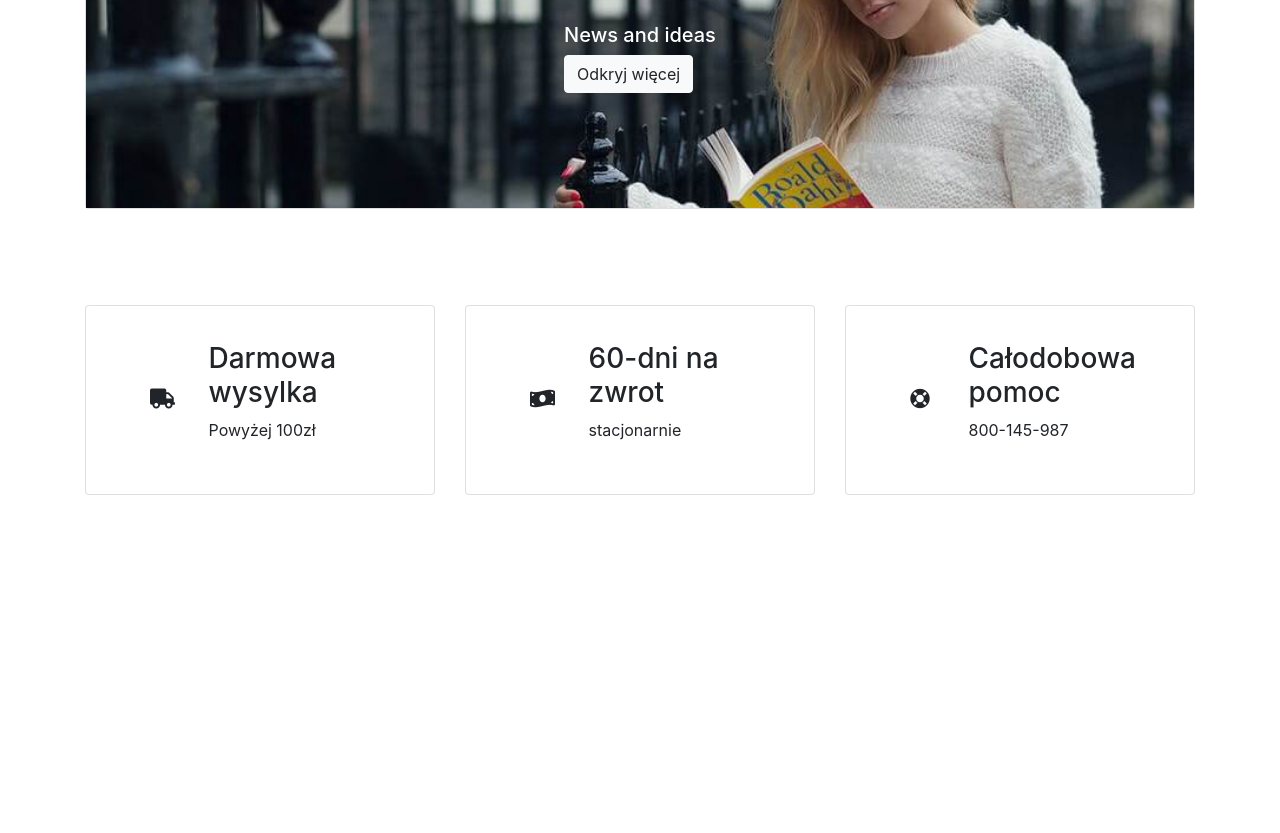
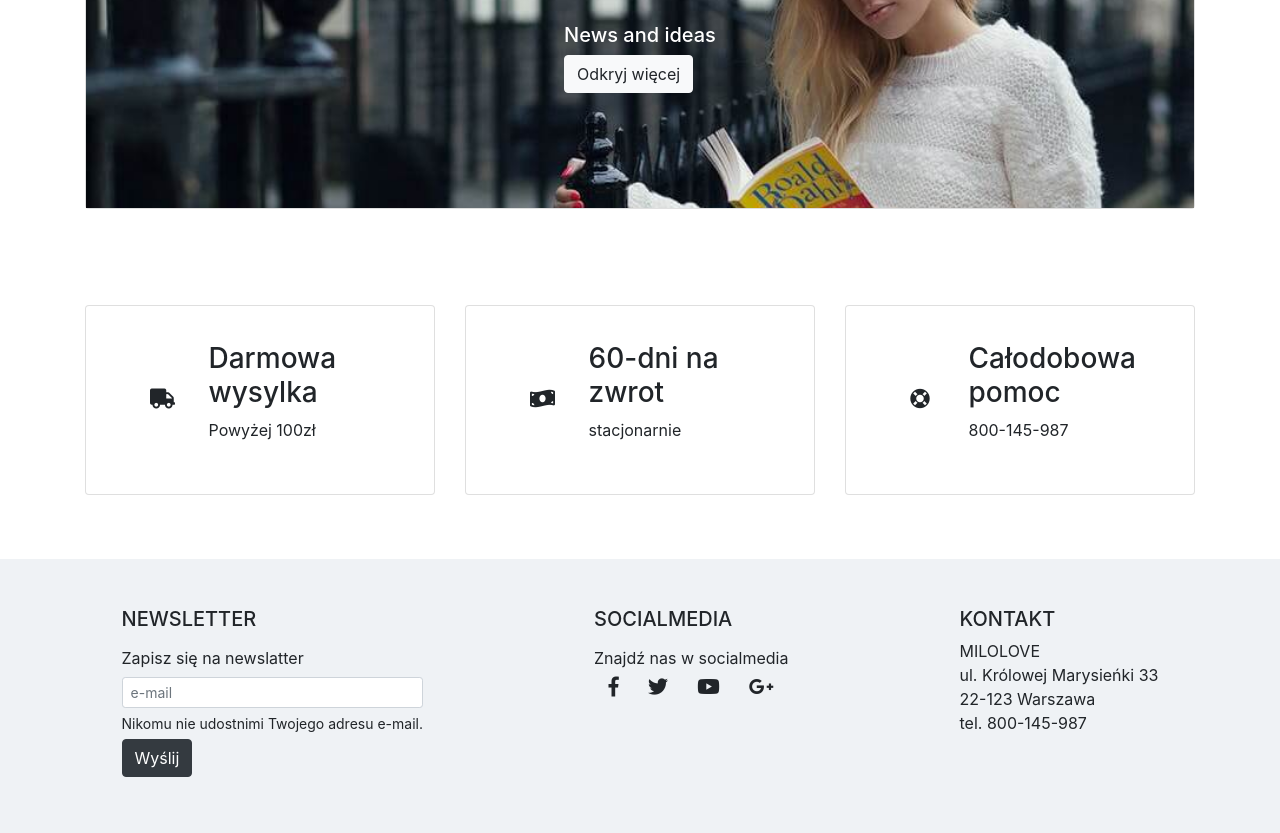
Before and after one commit to OllaWilk/bootstrap-home-page-shop, a website: page index.html in a window 1280 px wide. Shown: the part 1861-2694 px from the top of the page. Before the commit the page ends 2420 px from the top, so only its background shows below. Drawn offline with nearby package versions, Linux system fonts and the light colour scheme.

Commit message:
add newsleter/kontakt/socialmedia section

```diff
--- a/index.html
+++ b/index.html
@@ -200,13 +200,13 @@
     <section class="py-5">
         <div class="container ">
             <div class="row  ">
-                <div class="col-md-4 col-sm-12 mb-3">
+                <div class="col-md-4 col-sm-12 mb-3 ">
                     <div class="card p-3 md-3">
                         <div class="row ">
                             <div class="col-md-3 align-self-center d-sm-none d-lg-block">
                                 <i class="fas fa-truck  pl-5" style="font-size: 20px;"></i>
                             </div>
-                            <div class="col-md-9">
+                            <div class="col-md-9 ">
                                 <div class=" card-body">
                                     <h3>Darmowa wysylka</h3>
                                     <p>Powyżej 100zł</p>
@@ -249,7 +249,50 @@
 
             </div>
         </div>
+    </section>
+    <!-- newslatter -->
+    <section class="newsletter p-5" style="background: #eff2f5;">
+        <div class="container-newsletter">
+            <div class="d-flex justify-content-around">
+                <div class="col-sm-lg-4 pr-4">
+                    <div clas="card m-3">
+                        <form>
+                            <h5>NEWSLETTER</h5>
+                            <label class=" col-form-label">Zapisz się na newslatter</label>
+                            <input type="email" class="form-control form-control-sm" id="colFormLabelSm"
+                                placeholder="e-mail">
+                            <p class="col-form-label col-form-label-sm">
+                                Nikomu nie udostnimi Twojego adresu e-mail.
+                            </p>
+                            <button type="submit" class="btn btn-dark mb-2">Wyślij</button>
 
+                        </form>
+                    </div>
+                </div>
+                <div class="col-sm-lg-4 pr-4 ">
+                    <div clas="card m-3 ">
+                        <h5>SOCIALMEDIA</h5>
+                        <label class=" col-form-label">Znajdź nas w socialmedia</label>
+                        <div class="d-flex justify-content-around" style="font-size: 20px;">
+                            <i class="fab fa-facebook-f "></i>
+                            <i class="fab fa-twitter"></i>
+                            <i class="fab fa-youtube"></i>
+                            <i class="fab fa-google-plus-g"></i>
+                        </div>
+                    </div>
+                </div>
+                <div class="col-sm-lg-4">
+                    <div clas="card m-3">
+                        <h5>KONTAKT</h5>
+                        <p> MILOLOVE <br>
+                            ul. Królowej Marysieńki 33 <br>
+                            22-123 Warszawa <br>
+                            tel. 800-145-987
+                        </p>
+                    </div>
+                </div>
+            </div>
+        </div>
     </section>
 
     <script src="https://code.jquery.com/jquery-3.5.1.slim.min.js"
```
